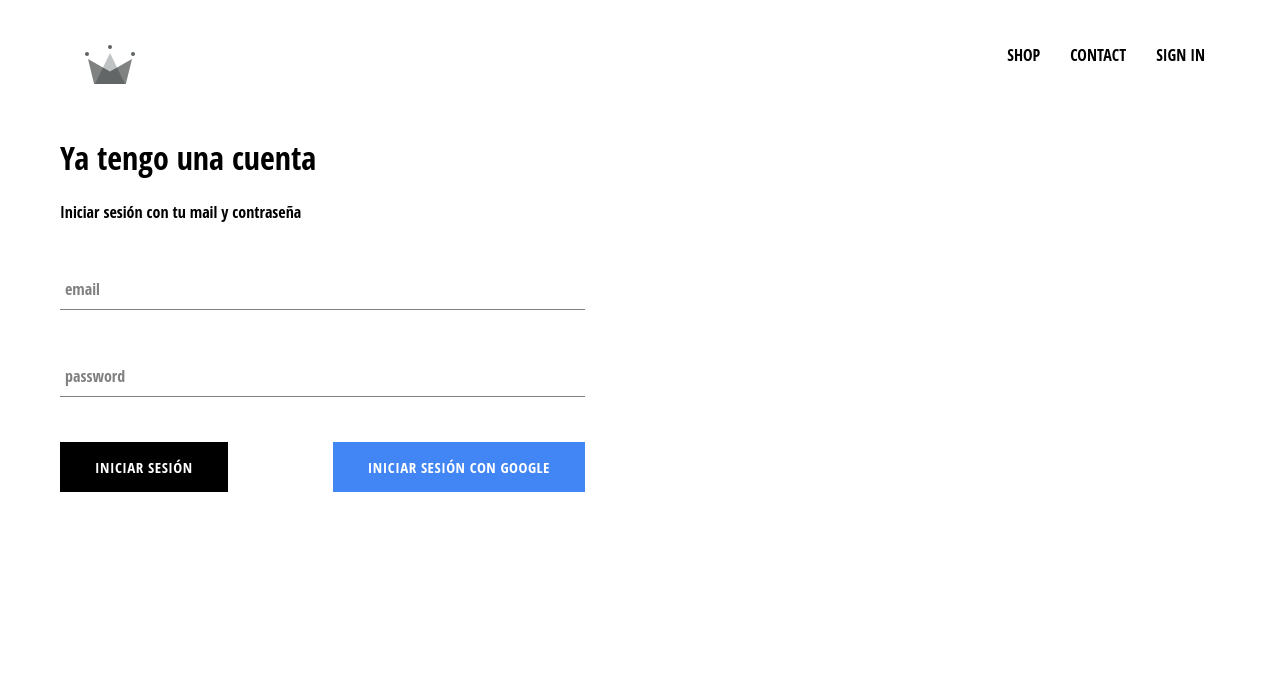
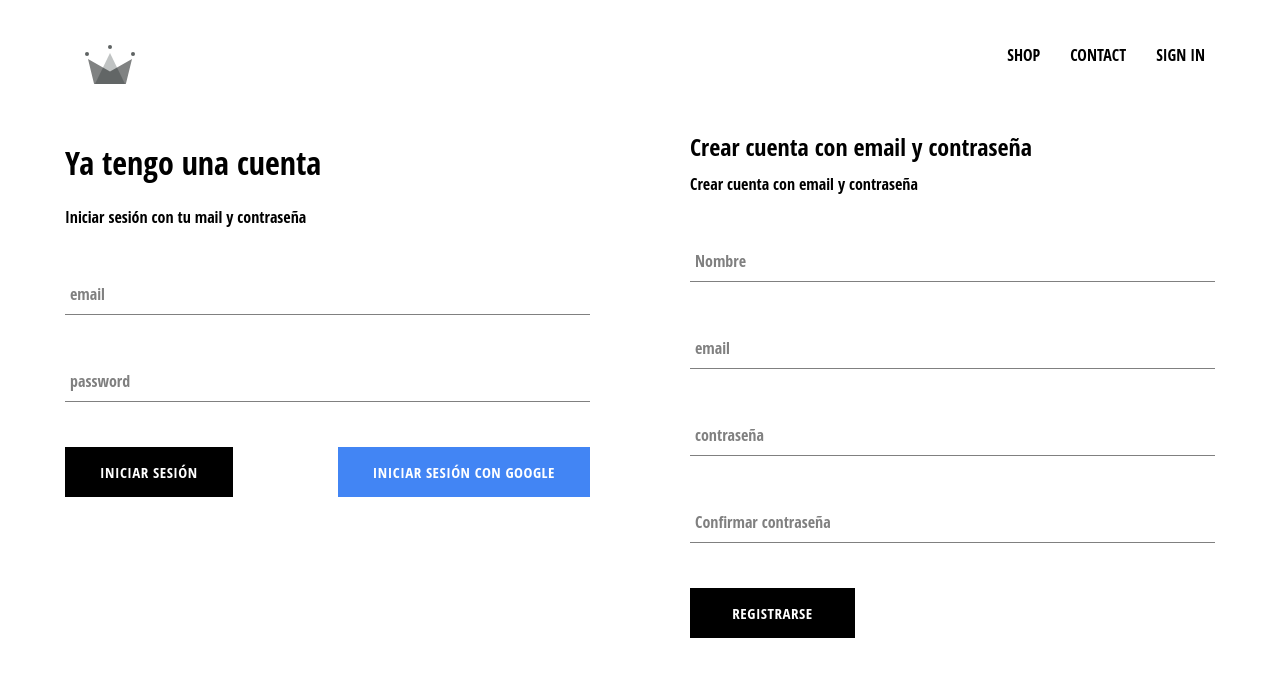
Before and after one commit to Gonzapepe/crwn-clothing, a React (Create React App) app: page /signin in a window 1280 px wide. Shown: the top 676 px of the page. Built offline with nearby package versions, Linux system fonts and the light colour scheme; no server answers.

Commit message:
Implemented firebase utils. Included store authenticated user

```diff
--- a/src/App.js
+++ b/src/App.js
@@ -4,8 +4,8 @@ import './App.css';
 import { Route, Switch } from 'react-router-dom'
 import ShopPage from './pages/shop/shop'
 import Header from './components/header/header'
-import signInAndSignUp from './pages/sign-in-and-sign-up/signin_signup'
-import { auth } from './firebase/firebase-utils'
+import SignInAndSignUp from './pages/sign-in-and-sign-up/signin_signup'
+import { auth, createUserProfileDocument } from './firebase/firebase-utils'
 
 
 class App extends React.Component {
@@ -21,9 +21,26 @@ class App extends React.Component {
   unsubscribeFromAuth = null
 
   componentDidMount() {
-    this.unsubscribeFromAuth = auth.onAuthStateChanged(user => {
-      this.setState({ currentUser: user })
-      console.log(user)
+    this.unsubscribeFromAuth = auth.onAuthStateChanged(async userAuth => {
+
+     if(userAuth) {
+      const userRef = await createUserProfileDocument(userAuth)
+
+      userRef.onSnapshot( snapShot => {
+        this.setState({
+          currentUser: {
+            id: snapShot.id,
+            ...snapShot.data()
+          }
+        })
+      })
+
+     }
+     else {
+       this.setState({ currentUser: userAuth })
+     }
+
+
 
     })
 
@@ -40,7 +57,7 @@ class App extends React.Component {
         <Switch>
           <Route exact path='/' component={HomePage} />
           <Route exact path='/shop' component={ShopPage} />
-          <Route exact path='/signin' component={signInAndSignUp} />
+          <Route exact path='/signin' component={SignInAndSignUp} />
         </Switch>
       </div>
     );
--- /dev/null
+++ b/src/components/sign-up/sign-up.jsx
@@ -0,0 +1,72 @@
+import React from 'react'
+
+import CustomButton from '../custombutton/custombutton'
+import FormInput from '../form-input/form-input'
+import './sign-up.scss'
+import { auth, createUserProfileDocument } from '../../firebase/firebase-utils'
+
+class SignUp extends React.Component {
+    constructor(){
+        super()
+
+        this.state = {
+            displayName: '',
+            email: '',
+            password: '',
+            confirmPassword: ''
+        }
+    }
+
+    handleSubmit = async event => {
+        event.preventDefault()
+        const { email, password, confirmPassword, displayName } = this.state
+
+        if(password !== confirmPassword) {
+            alert('Las contraseñas no son iguales')
+            return
+        }
+        try {
+            const { user } = await auth.createUserWithEmailAndPassword(email, password)
+
+            await createUserProfileDocument(user, { displayName })
+
+            this.setState({
+                displayName: '',
+                email: '',
+                password: '',
+                confirmPassword: ''
+            })
+        } catch (error) {
+            console.error(error)
+        }
+
+
+    }
+
+    handleChange = event => {
+        const { name, value } = event.target
+
+        this.setState({ [name]: value })
+    }
+
+    render(){
+        const { displayName, email, password, confirmPassword } = this.state
+        return(
+            <div className='sign-up' >
+                <h2 className='title' >Crear cuenta con email y contraseña</h2>
+                <span> Crear cuenta con email y contraseña </span>
+                <form className='sign-up-form' onSubmit={this.handleSubmit} >
+                    <FormInput label='Nombre' type='text' onChange={this.handleChange} name='displayName' value={displayName} required />
+                    <FormInput label='email' type='email' name='email' onChange={this.handleChange} value={email} required />
+                    <FormInput label='contraseña' type='password' name='password' onChange={this.handleChange} value={password} required />
+                    <FormInput label='Confirmar contraseña' type='password' name='confirmPassword' onChange={this.handleChange} value={confirmPassword} required />
+
+                    <CustomButton type='submit' > REGISTRARSE </CustomButton>
+
+                </form>
+            </div>
+        )
+    }
+}
+
+export default SignUp
--- /dev/null
+++ b/src/components/sign-up/sign-up.scss
@@ -0,0 +1,10 @@
+.sign-up {
+    display: flex;
+    flex-direction: column;
+    width: 525px;
+
+
+    .title {
+    margin: 10px 0;
+    }
+}
--- a/src/firebase/firebase-utils.js
+++ b/src/firebase/firebase-utils.js
@@ -13,6 +13,35 @@ const config = {
     measurementId: "G-0EL7199T40"
   }
 
+  export const createUserProfileDocument = async (userAuth, additionalData) => {
+    if(!userAuth) return;
+
+    const userRef = firestore.doc(`users/${userAuth.uid}`)
+
+    const snapShot = await userRef.get()
+
+
+
+    if(!snapShot.exists) {
+      const { displayName, email } = userAuth
+      const createdAt = new Date()
+
+      try {
+        await userRef.set({
+          displayName,
+          email,
+          createdAt,
+          ...additionalData
+        })
+      } catch (err) {
+        console.log('error creating user', err.message);
+
+      }
+    }
+
+    return userRef
+  }
+
   firebase.initializeApp(config)
 
   export const auth = firebase.auth()
--- a/src/pages/sign-in-and-sign-up/signin_signup.jsx
+++ b/src/pages/sign-in-and-sign-up/signin_signup.jsx
@@ -2,11 +2,13 @@ import React from 'react'
 
 import './signin_signup.scss'
 import SignIn from '../../components/sign-in/signin'
+import SignUp from '../../components/sign-up/sign-up'
 
-const signInAndSignUp = () => (
+const SignInAndSignUp = () => (
     <div className='sign-in-and-sign-up'>
         <SignIn />
+        <SignUp />
     </div>
 )
 
-export default signInAndSignUp
+export default SignInAndSignUp
--- a/src/pages/sign-in-and-sign-up/signin_signup.scss
+++ b/src/pages/sign-in-and-sign-up/signin_signup.scss
@@ -0,0 +1,6 @@
+.sign-in-and-sign-up {
+    display: flex;
+    justify-content: space-between;
+    width: 1150px;
+    margin: 30px auto;
+}
```
